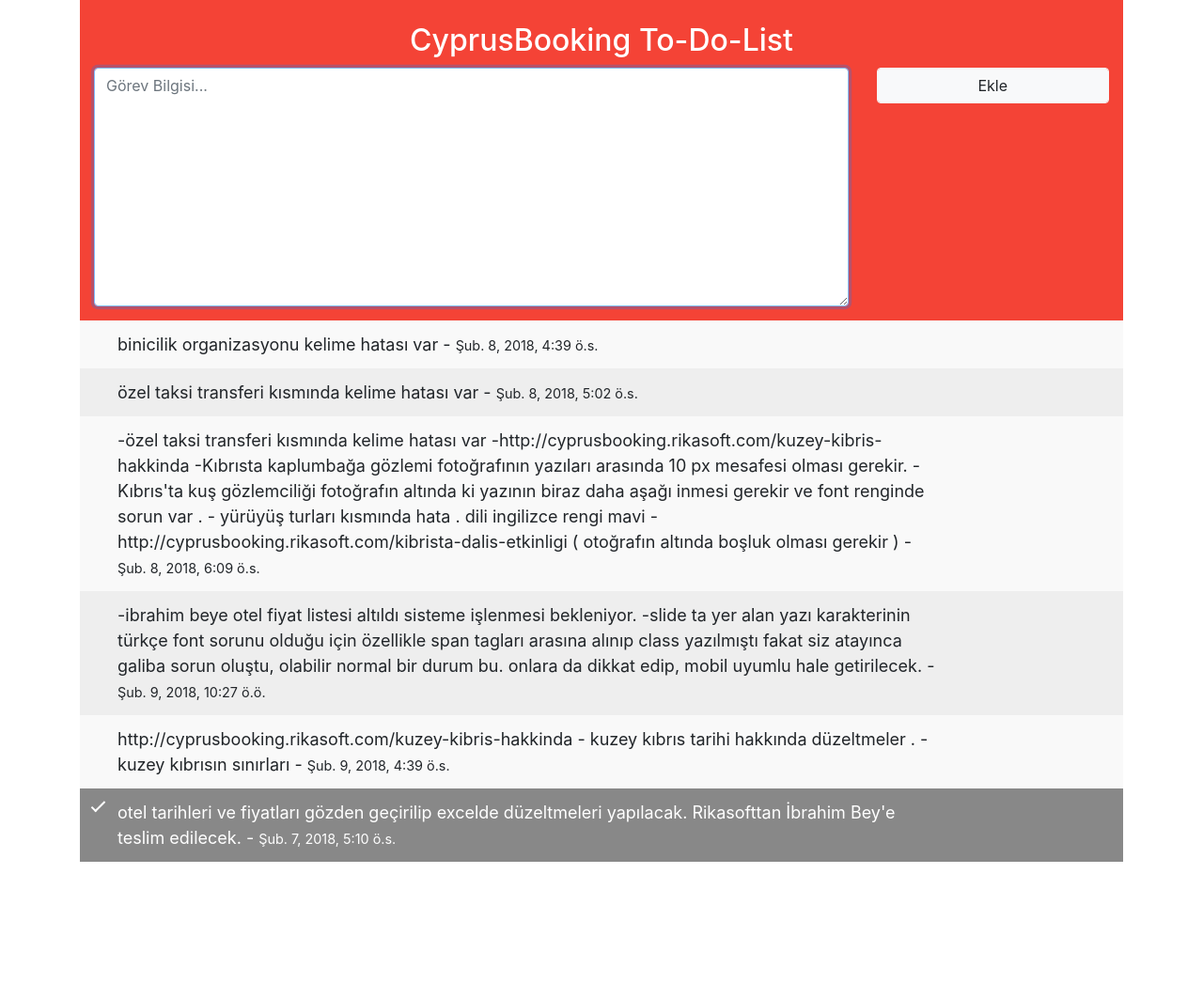
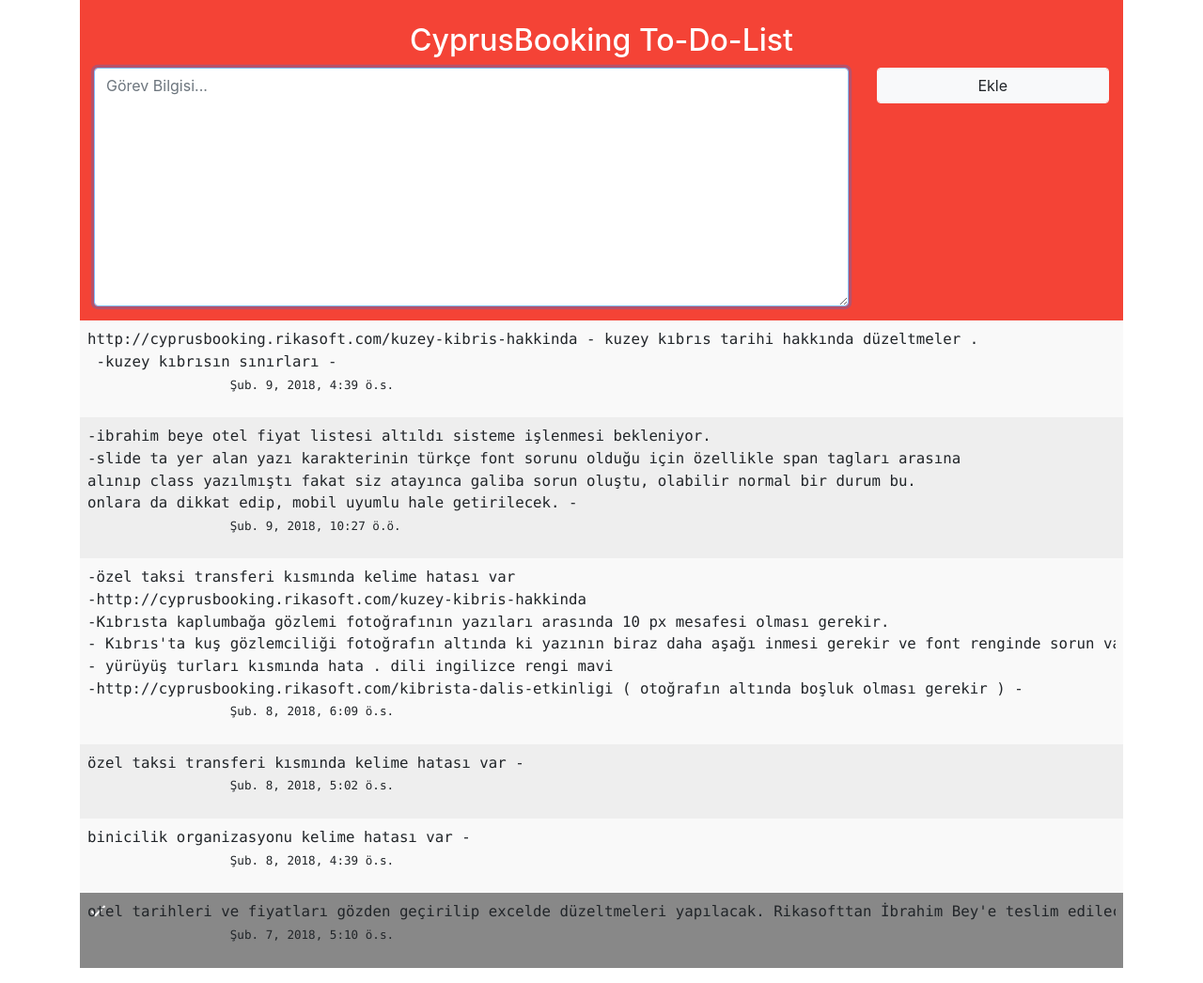
Before and after one commit to kunduzyazilim/toDo, a Django app: page /tasks/ in a window 1280 px wide. Shown: the part 39-1085 px from the top of the page at 94% size. Before the commit the page ends 956 px from the top, so only its background shows below. Run offline with Django 3.2, Linux system fonts and the light colour scheme; a user stored in the database is signed in; data comes from the database, SQL or seed files in the repository; both versions use the stored data as it was after the commit; some libraries are stand-ins or nearby versions.

Commit message:
Vers:1.0.2

```diff
--- a/templates/static/css/todo.css
+++ b/templates/static/css/todo.css
@@ -8,7 +8,7 @@
 ul li {
   cursor: pointer;
   position: relative;
-  padding: 12px 8px 12px 40px;
+  padding: 8px;
   list-style-type: none;
   background: #eee;
   font-size: 18px;
--- a/templates/todolist.html
+++ b/templates/todolist.html
@@ -37,9 +37,9 @@
                 <li class="checked">
             {% endif %}
         <div class="row">
-            <div class="col-10 float-left">{{ u.todoicerik }} -
-                <small>{{ u.date_islenis }}</small>
-                <div class="col-2 float-md-right float-sm-right" hidden>
+            <div class="col-12 float-left"><pre>{{ u.todoicerik }} -
+                <small>{{ u.date_islenis }}</small></pre>
+                <div class="col float-md-right float-sm-right" hidden>
                     <a class="btn btn-danger" href="">X</a>
                     <button class="btn btn-success">&#10004;</button>
                 </div>
--- a/toDo/views.py
+++ b/toDo/views.py
@@ -15,11 +15,10 @@
     tasks = Todolist.objects.all()
     user = request.user
     hata = []
-    # act = 'class="checked"'
     context = {
         "PageTitle": "CyprusBooking To-Do-List",
         "form": toDoList_Form,
-        "tasks": tasks.order_by("yapildi"),
+        "tasks": tasks.order_by("yapildi","-date_islenis"),
         "hata": hata,
     }
     if toDoList_Form.is_valid():
@@ -47,7 +46,6 @@
         "hata": hata
     }
     if loginForm.is_valid():
-        print(loginForm.cleaned_data)
         username = loginForm.cleaned_data.get('usrname')
         password = loginForm.cleaned_data.get('pswd')
         # hatirla = loginForm.cleaned_data.get('remember')
```
Also changed, not shown: db.sqlite3.
